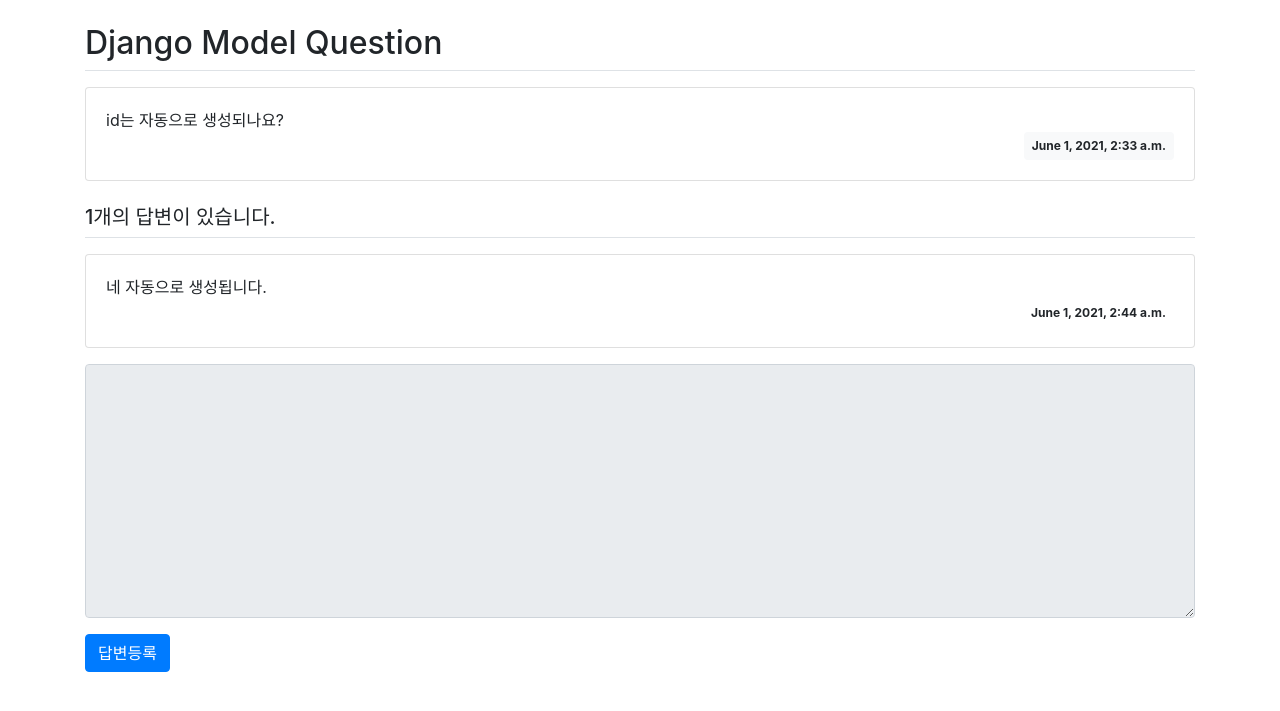
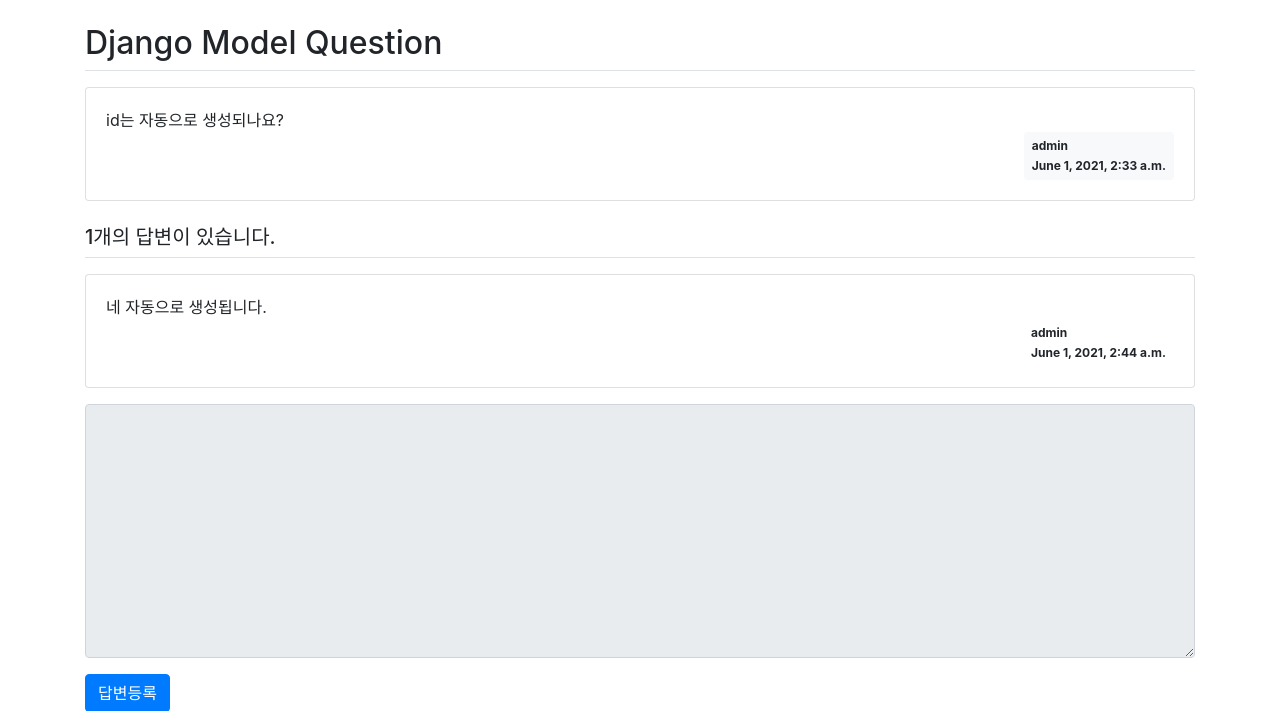
Before and after one commit to liebeDY/django, a Django app: page /pybo/2/ in a window 1280 px wide. Shown: the part 57-768 px from the top of the page. Run offline with Django 3.2, Linux system fonts and the light colour scheme; data comes from the database, SQL or seed files in the repository; some libraries are stand-ins or nearby versions.

Commit message:
장고 3-08 글쓴이 표시하기

```diff
--- a/mysite/templates/pybo/question_detail.html
+++ b/mysite/templates/pybo/question_detail.html
@@ -7,8 +7,9 @@
         <div class="card-body">
             <div class="card-text" style="white-space: pre-line;">{{question.content}}</div>
             <div class="d-flex justify-content-end">
-                <div class="badge badge-light p-2">
-                    {{ question.create_date }}
+                <div class="badge badge-light p-2 text-left">
+                    <div class="mb-2">{{question.author.username}}</div>
+                    <div>{{question.create_date}}</div>
                 </div>
             </div>
         </div>
@@ -20,8 +21,9 @@
     <div class="card-body">
         <div class="card-text" style="white-space: pre-line;">{{answer.content}}</div>
         <div class="d-flex justify-content-end">
-            <div class="badge badge-ligth p-2">
-                {{answer.create_date}}
+            <div class="badge badge-ligth p-2 text-left">
+                <div class="mb-2">{{answer.author.username}}</div>
+                <div>{{answer.create_date}}</div>
             </div>
         </div>
     </div>
```
Also changed, not shown: mysite/templates/pybo/question_list.html (+6 -4 lines).
